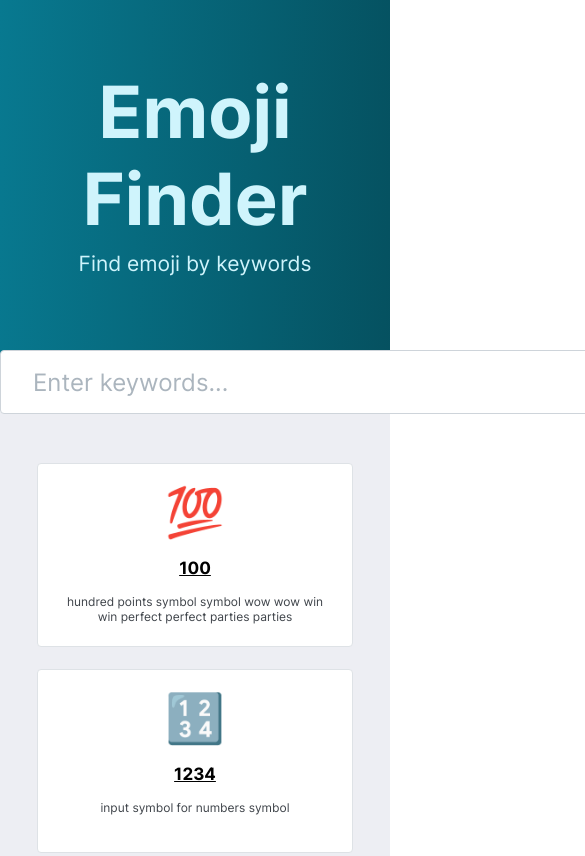
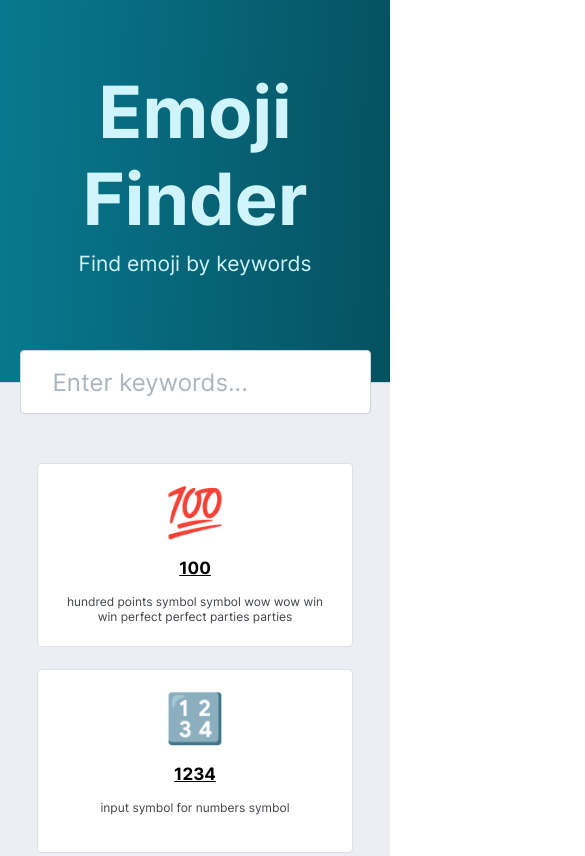
Before and after one commit to igorski4/emoji-finder, a plain HTML site: page index.html in a window 390 px wide. Shown: the top 856 px of the page, 585 px wide, since content can reach past the window. Drawn offline with Linux system fonts and the light colour scheme; files whose address does not match are found by name.

Commit message:
add adaptive

```diff
--- a/styles/sass/_config.sass
+++ b/styles/sass/_config.sass
@@ -120,3 +120,8 @@ body
     line-height: 21px
     text-align: center
     color: #6C757D
+
+@media (max-width: 900px)
+  .header
+    &__input
+      width: 90%
```
Also changed, not shown: styles/styles.css, 1 other file.
